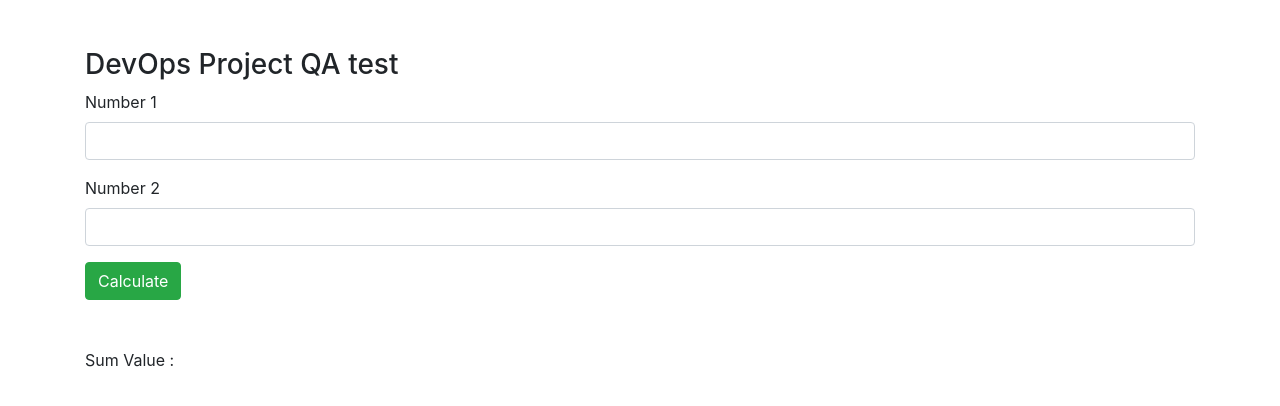
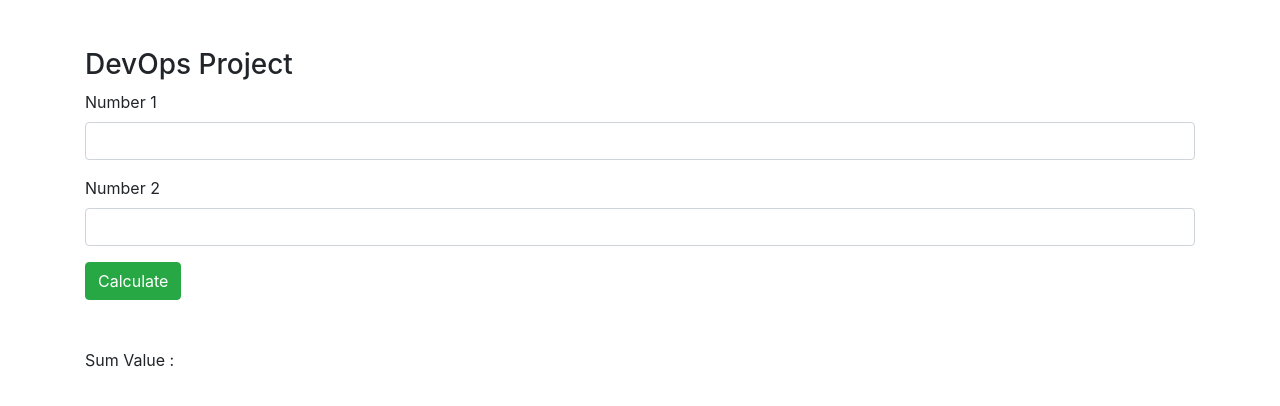
Before and after one commit to cemre-2187/devops, a website: page html/index.html in a window 1280 px wide. Drawn offline with nearby package versions, Linux system fonts and the light colour scheme.

Commit message:
Update index.html

```diff
--- a/html/index.html
+++ b/html/index.html
@@ -14,7 +14,7 @@
 
   <div class="container mt-5">
 
-    <h3>DevOps Project QA test</h3>
+    <h3>DevOps Project</h3>
 
     <div class="form-group">
       <label for="exampleInputEmail1">Number 1</label>
```
